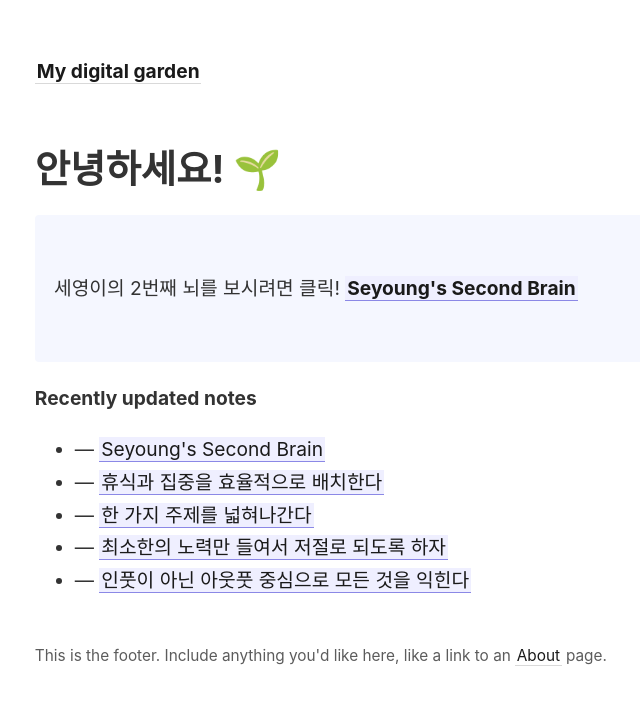
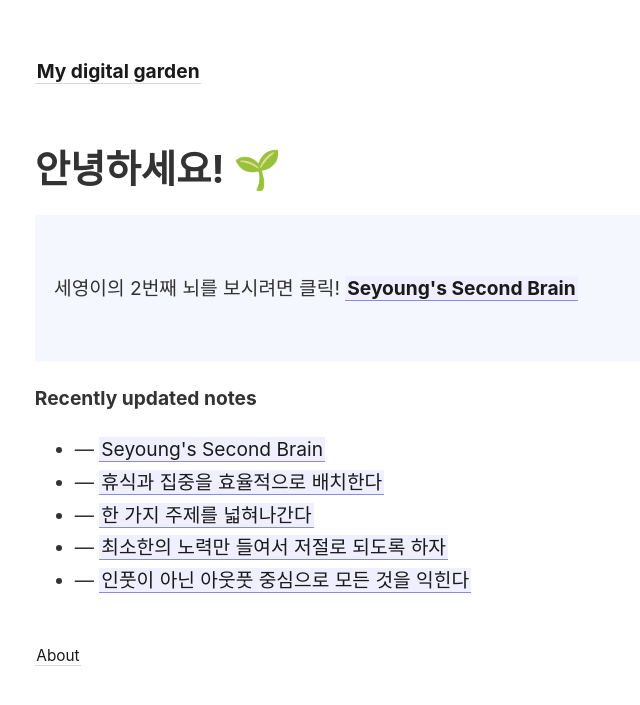
Before and after one commit to seyounggt/Seyoung-s-Digital-Garden, a Jekyll site: the page built from _pages/index.md, in a window 1280 px wide. Shown: the top 705 px of the page, without its empty margins (42-682 px from the left). Built offline with Jekyll 4.4.1, drawn with Linux system fonts in a browser that asks for light colours.

Commit message:
Update footer.html

```diff
--- a/_includes/footer.html
+++ b/_includes/footer.html
@@ -1 +1 @@
-This is the footer. Include anything you'd like here, like a link to an <a class="internal-link" href="/about">About</a> page.
+<a class="internal-link" href="/about">About</a>
```
